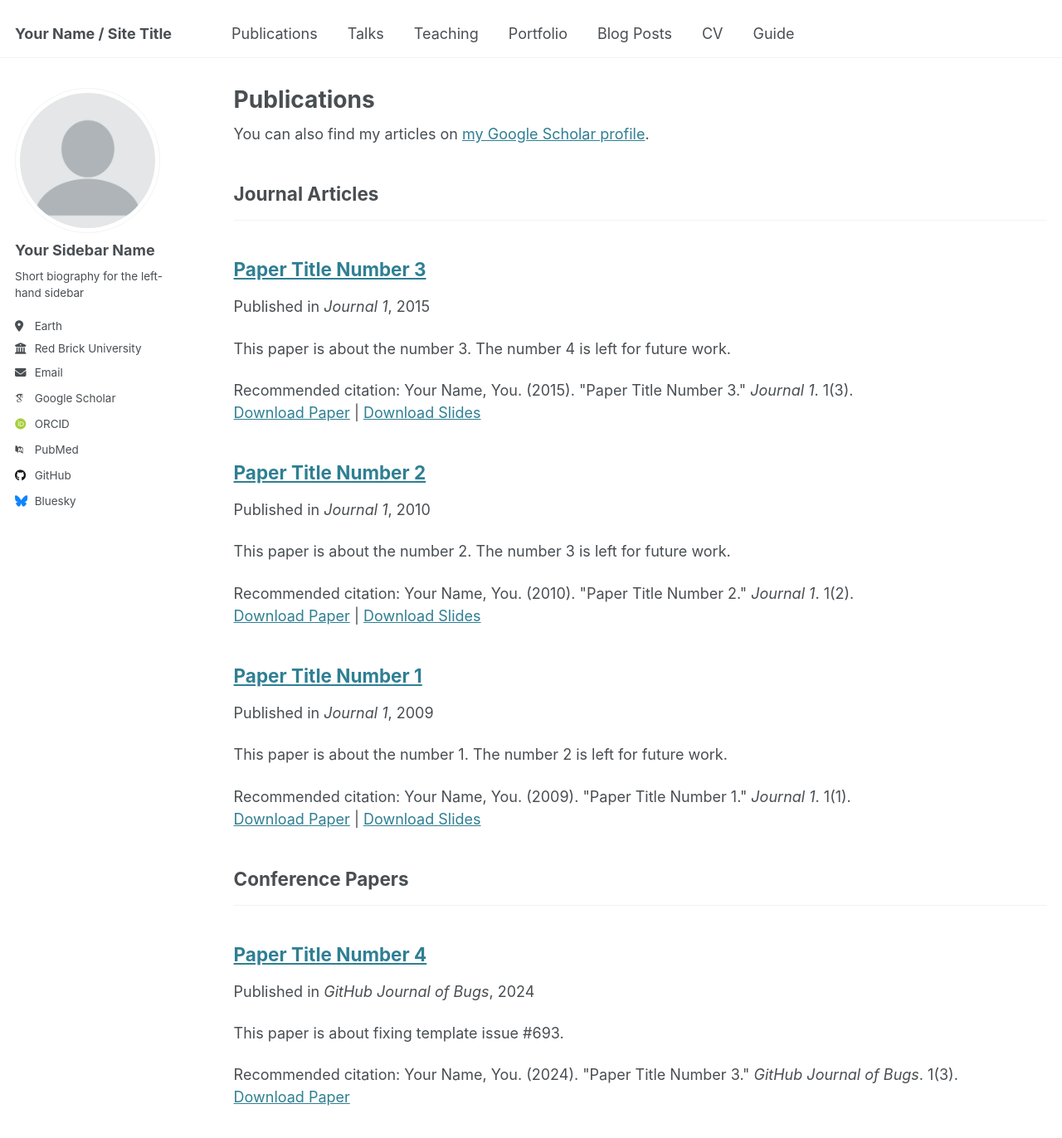
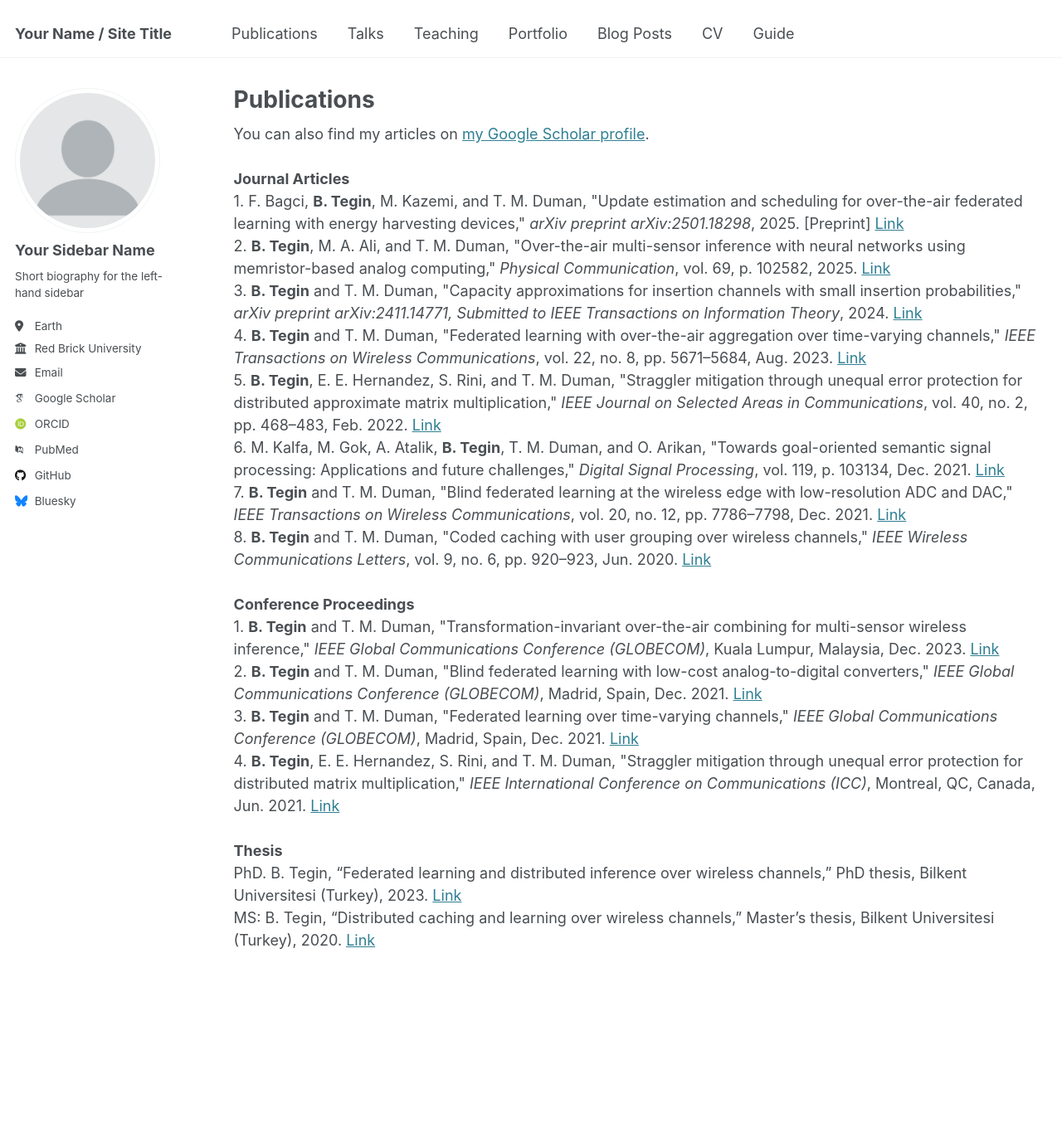
Before and after one commit to busrategin/busrategin.github.io, a Jekyll site: the page built from _pages/publications.html, in a window 1280 px wide and 1400 px high. Shown: the top 1372 px of the window at 83% size. Built offline with Jekyll 4.4.1, drawn with Linux system fonts in a browser that asks for light colours; some web fonts are replaced.

Commit message:
Update publications.html

```diff
--- a/_pages/publications.html
+++ b/_pages/publications.html
@@ -5,29 +5,87 @@ permalink: /publications/
 author_profile: true
 ---
 
+
 {% if site.author.googlescholar %}
   <div class="wordwrap">You can also find my articles on <a href="{{site.author.googlescholar}}">my Google Scholar profile</a>.</div>
 {% endif %}
 
-{% include base_path %}
+<br>
 
-<!-- New style rendering if publication categories are defined -->
-{% if site.publication_category %}
-  {% for category in site.publication_category  %}
-    {% assign title_shown = false %}
-    {% for post in site.publications reversed %}
-      {% if post.category != category[0] %}
-        {% continue %}
-      {% endif %}
-      {% unless title_shown %}
-        <h2>{{ category[1].title }}</h2><hr />
-        {% assign title_shown = true %}
-      {% endunless %}
-      {% include archive-single.html %}
-    {% endfor %}
-  {% endfor %}
-{% else %}
-  {% for post in site.publications reversed %}
-    {% include archive-single.html %}
-  {% endfor %}
-{% endif %}
+
+<strong>Journal Articles</strong> <br>
+1. F. Bagci, <b>B. Tegin</b>, M. Kazemi, and T. M. Duman,
+   "Update estimation and scheduling for over-the-air federated learning with energy harvesting devices,"
+   <i>arXiv preprint arXiv:2501.18298</i>, 2025.
+   [Preprint] <a href="https://arxiv.org/abs/2501.18298">Link</a> <br>
+
+2. <b>B. Tegin</b>, M. A. Ali, and T. M. Duman,
+   "Over-the-air multi-sensor inference with neural networks using memristor-based analog computing,"
+   <i>Physical Communication</i>, vol. 69, p. 102582, 2025.  <a href="https://doi.org/10.1016/j.phycom.2024.102582">Link</a> <br>
+
+3. <b>B. Tegin</b> and T. M. Duman,
+   "Capacity approximations for insertion channels with small insertion probabilities,"
+   <i>arXiv preprint arXiv:2411.14771, Submitted to IEEE Transactions on Information Theory</i>, 2024.  <a href="https://arxiv.org/abs/2411.14771">Link</a>
+  <br>
+
+4. <b>B. Tegin</b> and T. M. Duman,
+   "Federated learning with over-the-air aggregation over time-varying channels,"
+   <i>IEEE Transactions on Wireless Communications</i>, vol. 22, no. 8, pp. 5671–5684, Aug. 2023.
+    <a href="https://ieeexplore.ieee.org/stamp/stamp.jsp?arnumber=10018930">Link</a>
+  <br>
+
+5. <b>B. Tegin</b>, E. E. Hernandez, S. Rini, and T. M. Duman,
+   "Straggler mitigation through unequal error protection for distributed approximate matrix multiplication,"
+   <i>IEEE Journal on Selected Areas in Communications</i>, vol. 40, no. 2, pp. 468–483, Feb. 2022.
+<a href="https://ieeexplore.ieee.org/stamp/stamp.jsp?arnumber=9562512">Link</a> <br>
+
+6. M. Kalfa, M. Gok, A. Atalik, <b>B. Tegin</b>, T. M. Duman, and O. Arikan,
+   "Towards goal-oriented semantic signal processing: Applications and future challenges,"
+   <i>Digital Signal Processing</i>, vol. 119, p. 103134, Dec. 2021.
+<a href="https://www.sciencedirect.com/science/article/pii/S1051200421001731">Link</a> <br>
+
+7. <b>B. Tegin</b> and T. M. Duman,
+   "Blind federated learning at the wireless edge with low-resolution ADC and DAC,"
+   <i>IEEE Transactions on Wireless Communications</i>, vol. 20, no. 12, pp. 7786–7798, Dec. 2021.
+<a href="https://ieeexplore.ieee.org/stamp/stamp.jsp?arnumber=9456026">Link</a> <br>
+
+8. <b>B. Tegin</b> and T. M. Duman,
+   "Coded caching with user grouping over wireless channels,"
+   <i>IEEE Wireless Communications Letters</i>, vol. 9, no. 6, pp. 920–923, Jun. 2020.
+<a href="https://ieeexplore.ieee.org/stamp/stamp.jsp?arnumber=9006960">Link</a> <br>
+
+
+<br>
+
+<strong>Conference Proceedings</strong> <br>
+1. <b>B. Tegin</b> and T. M. Duman,
+   "Transformation-invariant over-the-air combining for multi-sensor wireless inference,"
+    <i>IEEE Global Communications Conference (GLOBECOM)</i>, Kuala Lumpur, Malaysia, Dec. 2023.
+<a href="https://ieeexplore.ieee.org/stamp/stamp.jsp?arnumber=10436926">Link</a> <br>
+
+2. <b>B. Tegin</b> and T. M. Duman,
+   "Blind federated learning with low-cost analog-to-digital converters,"
+    <i>IEEE Global Communications Conference (GLOBECOM)</i>, Madrid, Spain, Dec. 2021.
+<a href="https://ieeexplore.ieee.org/stamp/stamp.jsp?arnumber=9685326">Link</a> <br>
+
+3. <b>B. Tegin</b> and T. M. Duman,
+   "Federated learning over time-varying channels,"
+    <i>IEEE Global Communications Conference (GLOBECOM)</i>, Madrid, Spain, Dec. 2021.
+<a href="https://ieeexplore.ieee.org/stamp/stamp.jsp?arnumber=9685486">Link</a> <br>
+
+4. <b>B. Tegin</b>, E. E. Hernandez, S. Rini, and T. M. Duman,
+   "Straggler mitigation through unequal error protection for distributed matrix multiplication,"
+    <i>IEEE International Conference on Communications (ICC)</i>, Montreal, QC, Canada, Jun. 2021.
+<a href="https://ieeexplore.ieee.org/stamp/stamp.jsp?arnumber=9500264">Link</a> <br>
+
+
+<br>
+
+<strong>Thesis</strong> <br>
+PhD. B. Tegin, “Federated learning and distributed inference over wireless channels,”
+PhD thesis, Bilkent Universitesi (Turkey), 2023.
+<a href="https://repository.bilkent.edu.tr/items/717bcd8b-2acc-4f69-95e3-664253ca47c4">Link</a> <br>
+
+MS: B. Tegin, “Distributed caching and learning over wireless channels,”
+Master’s thesis, Bilkent Universitesi (Turkey), 2020.
+<a href="https://repository.bilkent.edu.tr/items/bdd7aab8-7645-4a58-82d5-240afbf099e6">Link</a> <br>
```
